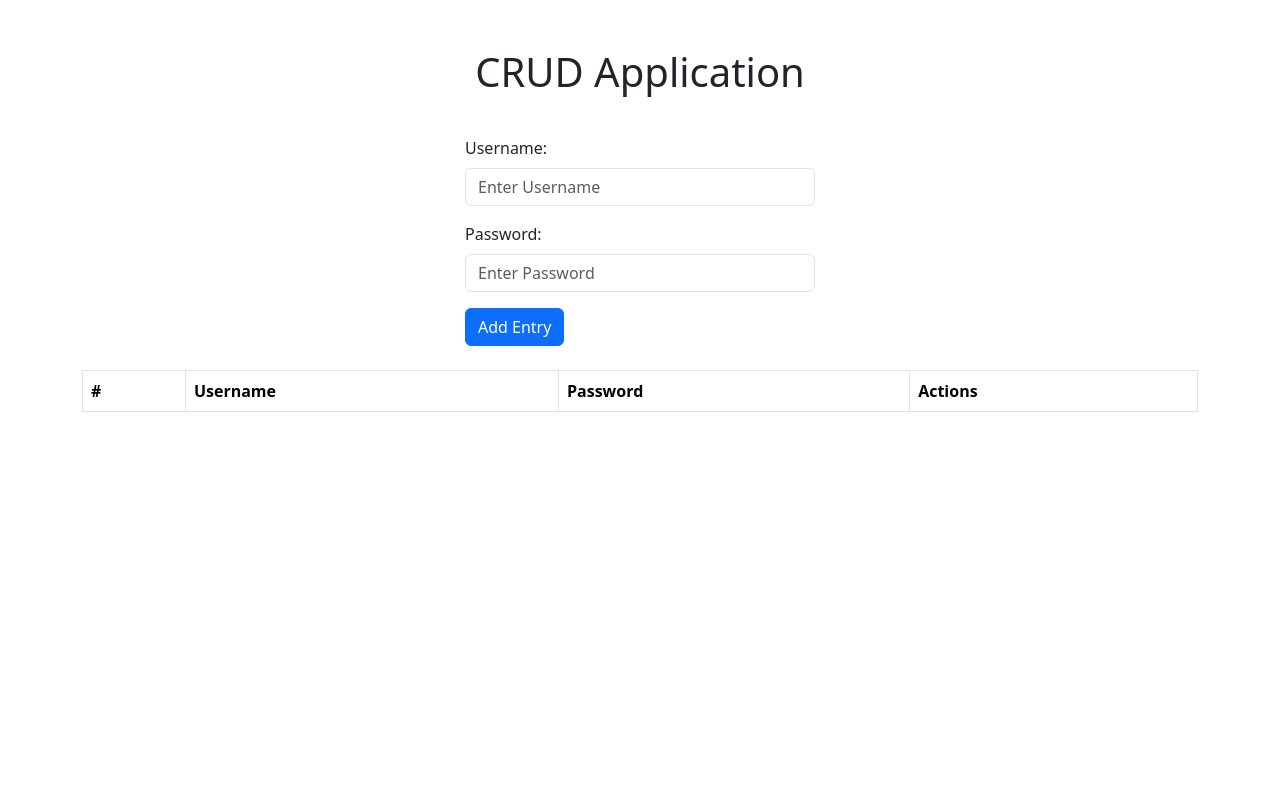
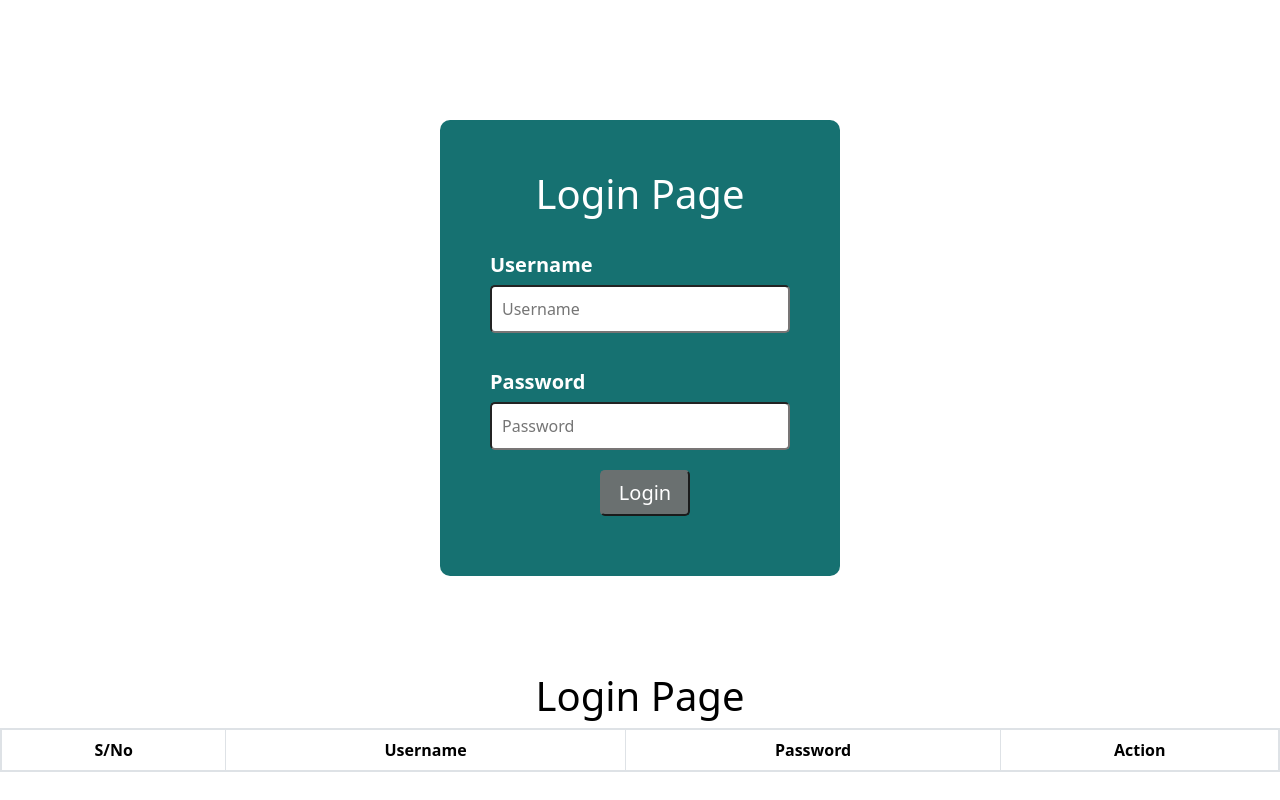
Before and after one commit to priyachithiravel50/CRUD-operation-using-Javascript, a plain HTML site: page index.html in a window 1280 px wide. Drawn offline with nearby package versions, Linux system fonts and the light colour scheme.

Commit message:
Today Updates

```diff
--- a/index.html
+++ b/index.html
@@ -10,55 +10,41 @@
     <script src="main.js"></script>
 </head>
 <body>
+    <div class="container">
+        <form id="form">
+            <h1 class="log">Login Page</h1>
+            <br>
+            <div class="form-group">
+                <label for="Username">Username</label>
+                <input type="text" id="Username" name="username" placeholder="Username">
+                <div id="nameError"></div>
+            </div>
+         <br>
+            <div class="form-group">
+                <label for="Password">Password</label>
+                <input type="Password" id="Password" name="Password" placeholder="Password">
+                <div id="passwordError"></div>
 
-    <!DOCTYPE html>
-    <html lang="en">
-    <head>
-        <meta charset="UTF-8">
-        <meta http-equiv="X-UA-Compatible" content="IE=edge">
-        <meta name="viewport" content="width=device-width, initial-scale=1.0">
-        <link rel="stylesheet" href="style.css"> <!-- Link to your CSS file -->
-        <link href="https://cdn.jsdelivr.net/npm/bootstrap@5.3.3/dist/css/bootstrap.min.css" rel="stylesheet" integrity="sha384-QWTKZyjpPEjISv5WaRU9OFeRpok6YctnYmDr5pNlyT2bRjXh0JMhjY6hW+ALEwIH" crossorigin="anonymous">
-        <title>CRUD Operation</title>
-    </head>
-    <body>
-
-    <div class="container mt-5">
-        <h1 class="text-center">CRUD Application</h1>
-        <form id="form" onsubmit="MyButton(event)" class="mb-4">
-            <div class="mb-3">
-                <label for="Username" class="form-label">Username:</label>
-                <input type="text" id="Username" class="form-control" placeholder="Enter Username" required>
-                <span id="nameError" class="error text-danger"></span>
             </div>
-
-            <div class="mb-3">
-                <label for="Password" class="form-label">Password:</label>
-                <input type="password" id="Password" class="form-control" placeholder="Enter Password" required>
-                <span id="passwordError" class="error text-danger"></span>
+            <button class="submit" onclick="Click(event)">Login</button>
+        </form>
         </div>
-
-            <button type="submit" class="btn btn-primary">Add Entry</button>
-        </form>
-
-        <table class="table table-striped table-bordered">
-            <thead>
+        <h1 class="table-title mt-5 pt-5 ">Login Page</h1>
+        <div  id="top-table" >
+            <table class="table table-bordered " style="text-align: center;">
+                <thead >
                     <tr>
-                    <th>#</th>
+                        <th>S/No</th>
                         <th>Username</th>
                         <th>Password</th>
-                    <th>Actions</th>
+                        <th>Action</th>
                     </tr>
                 </thead>
                 <tbody id="table-body">
-                <!-- Rows will be added here dynamically -->
                 </tbody>
             </table>
         </div>
 
-    <script src="script.js"></script> <!-- Link to your JavaScript file -->
-    </body>
-    </html>
 
 </body>
 </html>
--- a/main.js
+++ b/main.js
@@ -1,20 +1,21 @@
-// //Login Page
-// function login() {
-//     let username = document.getElementById('username').value;
-//     let password = document.getElementById('password').value;
-//     console.log("Username:", username);
-//     console.log("Password:", password);
+// // //Login Page
+// // function login() {
+// //     let username = document.getElementById('username').value;
+// //     let password = document.getElementById('password').value;
+// //     console.log("Username:", username);
+// //     console.log("Password:", password);
 
-//     // Display entered details
-//     let outputText = `<h2>Details</h2>
-//         <p>Username: ${username}</p>
-//         <p>Password: ${password}</p>`;
-//     document.getElementById('output').innerHTML = outputText;
-//   }
+// //     // Display entered details
+// //     let outputText = `<h2>Details</h2>
+// //         <p>Username: ${username}</p>
+// //         <p>Password: ${password}</p>`;
+// //     document.getElementById('output').innerHTML = outputText;
+// //   }
+
 
 // let entries = [];
 
-// function MyButton(event) {
+// function Click(event) {
 //     event.preventDefault();
 
 //     let userName = document.getElementById('Username').value;
@@ -23,9 +24,9 @@
 //     let nameError = document.getElementById('nameError');
 //     let passwordError = document.getElementById('passwordError');
 
+
 //     let valid = true;
 
-//     // Username validation
 //     if (userName.trim() === "") {
 //         nameError.textContent = "Username is required*";
 //         nameError.style.color = "red";
@@ -36,7 +37,6 @@
 //         nameError.textContent = '';
 //     }
 
-//     // Password validation
 //     if (password.trim() === "") {
 //         passwordError.textContent = "Password is required*";
 //         passwordError.style.color = "red";
@@ -47,7 +47,7 @@
 //         passwordError.textContent = '';
 //     }
 
-//     // Add entry if valid
+
 //     if (valid) {
 //         entries.push({ userName, password });
 //         renderTable();
@@ -66,8 +66,8 @@
 //                 <td>${entries[i].userName}</td>
 //                 <td>${entries[i].password}</td>
 //                 <td>
-//                     <button onclick="editRow(${i})">Edit</button>
-//                     <button onclick="deleteRow(${i})">Delete</button>
+//                     <button style="background-color: Green;font-size:18px; padding:5px 5px; border-radius:5px;"  onclick="editRow(${i}) ">Edit</button>
+//                     <button style="background-color:red;font-size:18px; padding:5px 5px; border-radius:8px;"   onclick="deleteRow(${i})">Delete</button>
 //                 </td>
 //             </tr>
 //         `;
@@ -80,7 +80,7 @@
 //     document.getElementById("Username").value = entries[index].userName;
 //     document.getElementById("Password").value = entries[index].password;
 
-//     deleteRow(index); // Delete the current row for editing
+//     deleteRow(index);
 // }
 
 // function deleteRow(index) {
@@ -90,25 +90,35 @@
 
 
 
-let entries = [];
 
-function MyButton(event) {
+
+
+
+//CRUD OPERATION USING LOCAL STORAGE
+let entries = JSON.parse(localStorage.getItem("entries")) || [];
+
+// Load and render table from local storage on page load
+window.onload = () => {
+    renderTable();
+};
+
+// Click function to add new entry
+function Click(event) {
     event.preventDefault();
 
-    // Fetching input values
-    let userName = document.getElementById('usernameInput').value;
-    let password = document.getElementById('passwordInput').value;
+    let userName = document.getElementById('Username').value;
+    let password = document.getElementById('Password').value;
 
-    // Error message elements
-    let nameError = document.getElementById('usernameError');
+    let nameError = document.getElementById('nameError');
     let passwordError = document.getElementById('passwordError');
 
-    // Validation
     let valid = true;
 
     if (userName.trim() === "") {
         nameError.textContent = "Username is required*";
         nameError.style.color = "red";
+        nameError.style.fontSize = "13px";
+        nameError.style.paddingLeft = "15px";
         valid = false;
     } else {
         nameError.textContent = '';
@@ -117,21 +127,24 @@ function MyButton(event) {
     if (password.trim() === "") {
         passwordError.textContent = "Password is required*";
         passwordError.style.color = "red";
+        passwordError.style.fontSize = "13px";
+        passwordError.style.paddingLeft = "15px";
         valid = false;
     } else {
         passwordError.textContent = '';
     }
 
-    // Add entry if valid
     if (valid) {
         entries.push({ userName, password });
+        saveToLocalStorage();
         renderTable();
         document.getElementById('form').reset();
     }
 }
 
+// Function to render the table
 function renderTable() {
-    const tableBody = document.getElementById("tableBody");
+    const tableBody = document.getElementById("table-body");
 
     let rowsHTML = '';
     for (let i = 0; i < entries.length; i++) {
@@ -141,25 +154,32 @@ function renderTable() {
                 <td>${entries[i].userName}</td>
                 <td>${entries[i].password}</td>
                 <td>
-                    <button class="btn btn-warning btn-sm" onclick="editRow(${i})">Edit</button>
-                    <button class="btn btn-danger btn-sm" onclick="deleteRow(${i})">Delete</button>
+                    <button style="background-color: Green;font-size:18px; padding:5px 5px; border-radius:5px;" onclick="editRow(${i})">Edit</button>
+                    <button style="background-color:red;font-size:18px; padding:5px 5px; border-radius:8px;" onclick="deleteRow(${i})">Delete</button>
                 </td>
             </tr>
         `;
     }
+
     tableBody.innerHTML = rowsHTML;
 }
 
+// Function to edit an entry
 function editRow(index) {
-    // Populate fields with existing data
-    document.getElementById("usernameInput").value = entries[index].userName;
-    document.getElementById("passwordInput").value = entries[index].password;
+    document.getElementById("Username").value = entries[index].userName;
+    document.getElementById("Password").value = entries[index].password;
 
-    // Delete the entry after editing
     deleteRow(index);
 }
 
+// Function to delete an entry
 function deleteRow(index) {
     entries.splice(index, 1);
+    saveToLocalStorage();
     renderTable();
 }
+
+// Function to save entries array to local storage
+function saveToLocalStorage() {
+    localStorage.setItem("entries", JSON.stringify(entries));
+}
--- a/style.css
+++ b/style.css
@@ -56,55 +56,76 @@ button {
     box-shadow: 0 4px 8px black;
 } */
 
-#form{
-    background-color:white;
-    width: 350px;
-    margin: 5vh auto;
+
+
+body{
+    margin: 0;
+    padding: 0;
 }
-.head{
-    text-align: center;
-}
-.para{
-    font-size: 10px;
-    text-align: center;
+    #form{
+    background-color:rgb(22, 113, 113);
+    width: 400px;
+    margin: 15vh auto 0 auto;
+    border-radius: 10px;
+    padding: 50px;
 
 }
-.input-type{
-    margin: 10px 35px;
-    font-size: 18px;
+.log{
+    text-align: center;
+    color: white;
+}
+.table-title{
+    text-align: center;
+    color: black;
+}
+.form-group{
     display: flex;
     flex-direction: column;
-
+    margin-bottom: 10px;
 }
-.input-type input{
-    padding: 6px;
-    border-radius: 10px;
+.form-group label{
+    font-weight: bold;
+    font-size: 20px;
+    color: white;
 }
-.input-type label{
-    font-weight: 500;
-    margin: 5px 10px;
+.form-group input{
+    margin-top: 5px;
+    padding: 10px;
+    width: 100%;
+    border-radius: 5px;
+    border-color: #787575;
 }
 .submit{
-    padding: 3px;
-    margin:20px 0;
+    background-color: rgb(106, 112, 112);
+    color: white;
+    border-color: rgb(106, 112, 112);
+    border-radius: 5px;
+    margin: 10px;
+    padding: 6px;
+    font-size: 15px;
+    font-size: 20px;
+    width: 30%;
     cursor: pointer;
-    font-size: 17px;
-    border-radius: 10px;
-    background-color:rgb(245, 245, 245);
-    width: 25%;
-    margin-left: 8rem;
-    font-weight: 600;
-}
-.table1{
+    margin-left: 110px;
+   }
+
+
+#top-table{
     display: flex;
     justify-content: center;
-}
-table,td,tr,th{
-    border: 1px solid gray;
+    color: rgb(25, 20, 12);
+
+  }
+  table,td,tr,th{
+    border: 2px solid rgb(31, 30, 30);
     border-collapse: collapse;
-    padding: 0.8rem;
-}
-th{
-    padding: 1rem 2rem;
+    padding: 1rem ;
+      background-color:whitesmoke;
+  }
+  th{
+    padding: 1rem 3rem;
 
-}
+  }
+  td{
+    text-align: center;
+  }
```
Lines whose indentation alone changed are shown as unchanged.
